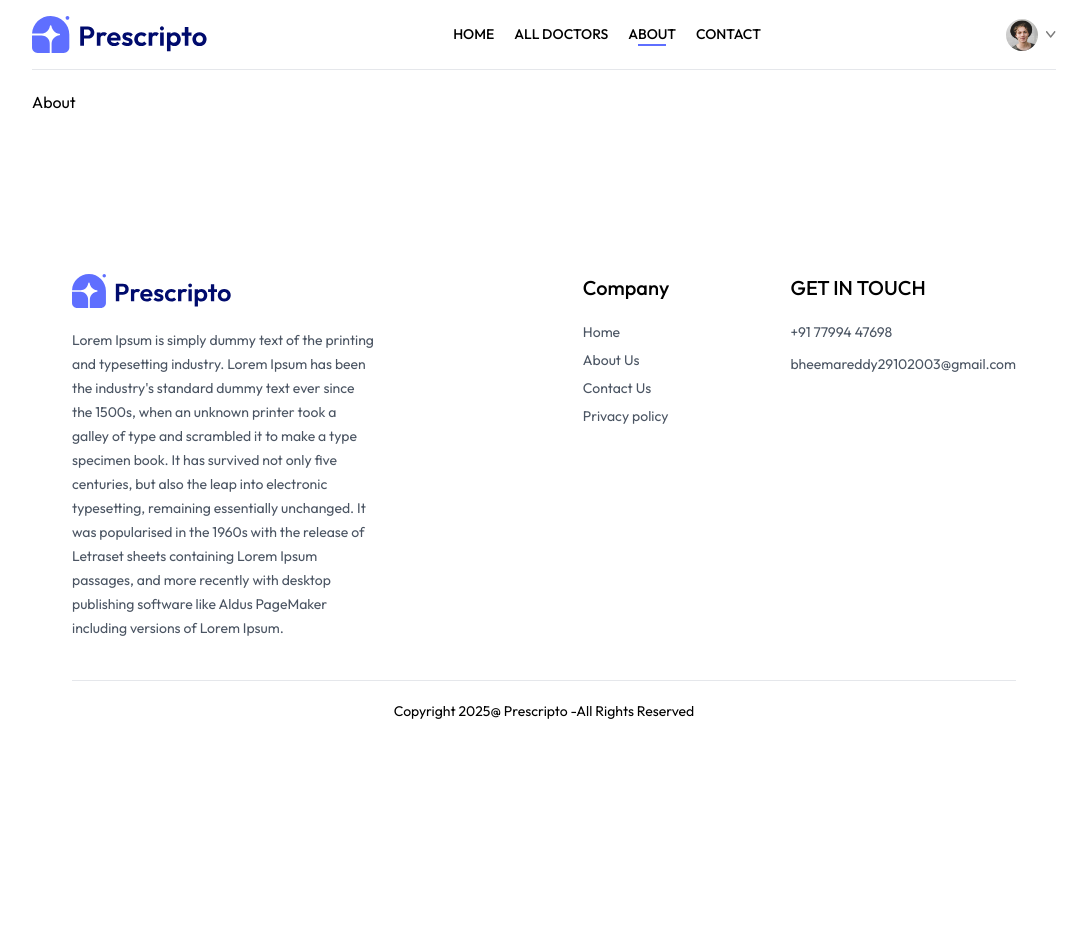
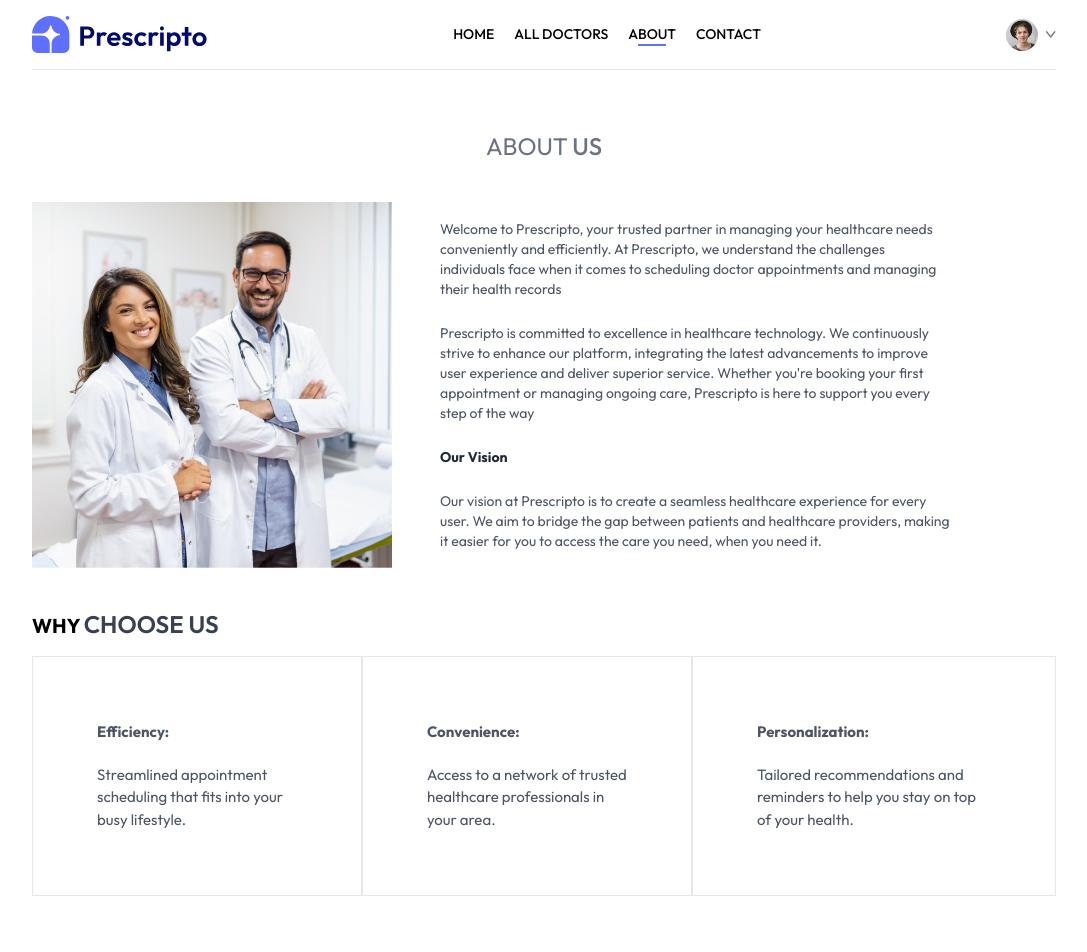
Before and after one commit to BheemaReddy07/Doctor_Appointment, a React (Vite) app in the folder frontend/: page /about in a window 1280 px wide. Shown: the top 952 px of the page, without its empty margins (96-1183 px from the left). Before the commit the page ends 800 px from the top, so only its background shows below. Built offline with nearby package versions, Linux system fonts and the light colour scheme.

Commit message:
completion of contact and about pages

```diff
--- a/frontend/src/pages/About.jsx
+++ b/frontend/src/pages/About.jsx
@@ -1,9 +1,50 @@
 import React from 'react'
+import { assets } from '../assets/assets'
 
 const About = () => {
   return (
     <div>
-      About
+      <div className='text-center text-2xl pt-10 text-gray-500'>
+        <p>ABOUT  <span className='text0gray-700 font-medium'>US</span></p>
+      </div>
+
+      <div className='my-10 flex flex-col md:flex-row gap-12'>
+        <img className='w-full md:max-w-[360px]' src={assets.about_image} alt="" />
+        <div className='flex flex-col justify-center gap-6 md:w-2/4 text-sm text-gray-600' >
+          <p>Welcome to Prescripto, your trusted partner in managing your healthcare needs conveniently and efficiently. At Prescripto, we understand the challenges individuals face when it comes to scheduling doctor appointments and managing their health records</p>
+          <p>Prescripto is committed to excellence in healthcare technology. We continuously strive to enhance our platform, integrating the latest advancements to improve user experience and deliver superior service. Whether you're booking your first appointment or managing ongoing care, Prescripto is here to support you every step of the way</p>
+          <b className='text-gray-800'>Our Vision</b>
+          <p>Our vision at Prescripto is to create a seamless healthcare experience for every user. We aim to bridge the gap between patients and healthcare providers, making it easier for you to access the care you need, when you need it.</p>
+        </div>
+      </div>
+
+
+
+      <div className='text-xl my-4'>
+        <b>WHY <span className='text-2xl text-gray-700 font-semibold'>CHOOSE US</span></b>
+      </div>
+
+      <div className='flex flex-col md:flex-row mb-20 items-center'>
+        <div className='border px-10 md:px-16 py-8 sm:py-16 flex flex-col gap-5 text-[15px] hover:bg-primary hover:text-white transition-all duration-300 text-gray-600 cursor-poimter'>
+          <b>Efficiency:</b>
+          <p className=''>Streamlined appointment scheduling that fits into your busy lifestyle.</p>
+        </div>
+
+        <div  className='border px-10 md:px-16 py-8 sm:py-16 flex flex-col gap-5 text-[15px] hover:bg-primary hover:text-white transition-all duration-300 text-gray-600 cursor-poimter'>
+          <b>Convenience:</b>
+          <p>Access to a network of trusted healthcare professionals in your area.</p>
+        </div>
+
+        <div  className='border px-10 md:px-16 py-8 sm:py-16 flex flex-col gap-5 text-[15px] hover:bg-primary hover:text-white transition-all duration-300 text-gray-600 cursor-poimter'>
+          <b>Personalization:</b>
+          <p>Tailored recommendations and reminders to help you stay on top of your health.</p>
+        </div>
+
+
+      </div>
+
+
+
     </div>
   )
 }
--- a/frontend/src/pages/Contact.jsx
+++ b/frontend/src/pages/Contact.jsx
@@ -1,9 +1,25 @@
 import React from 'react'
+import { assets } from '../assets/assets'
 
 const Contact = () => {
   return (
     <div>
-      contact
+       <div className='text-center text-2xl pt-10 text-gray-500'>
+        <p>CONTACT <span className='text-gray-700 font-semibold'>US</span> </p>
+       </div>
+
+
+       <div className='my-10 flex flex-col justify-center md:flex-row gap-10 mb-28 text-sm'>
+          <img  className=' w-full md:max-w-[360px]' src={assets.contact_image} alt="" />
+          <div className='flex flex-col justify-center items-start  gap-6'>
+            <p className='font-semibold text-lg text-gray-600'>OUR OFFICE</p>
+            <p className='text-gray-500'>54709 Willms Station <br /> Suite 350, Washington, USA</p>
+            <p className='text-gray-500'>Tel:7799447698  <br /> Email: bheemareddy29102003@gmail.com</p>
+            <p className='font-semibold text-lg text-gray-600'>Careers at PRESCRIPTO</p>
+            <p className='text-gray-500'>Learn more about our teams and job openings.</p>
+            <button className='border border-black px-8 py-4 text-sm hover:bg-black hover:text-white transition-all duration-500'>Explore Jobs</button>
+          </div>
+       </div>
     </div>
   )
 }
```
